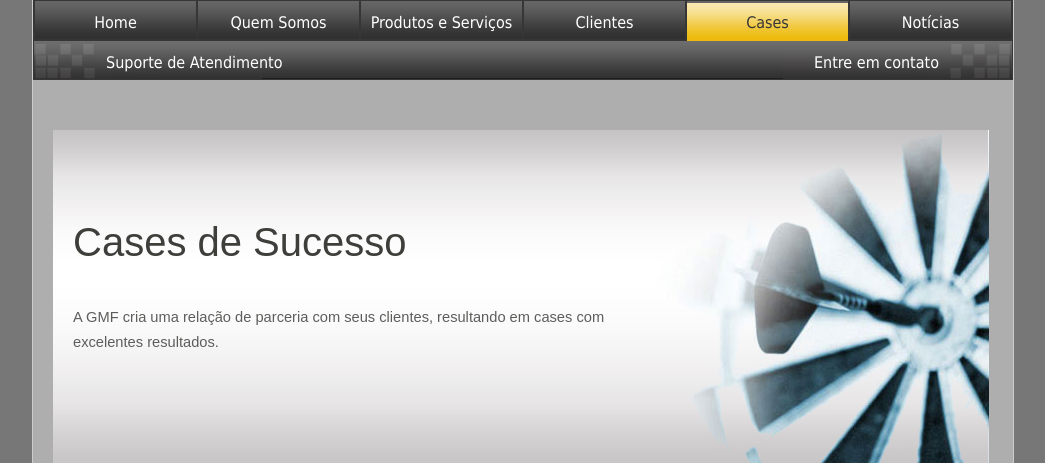
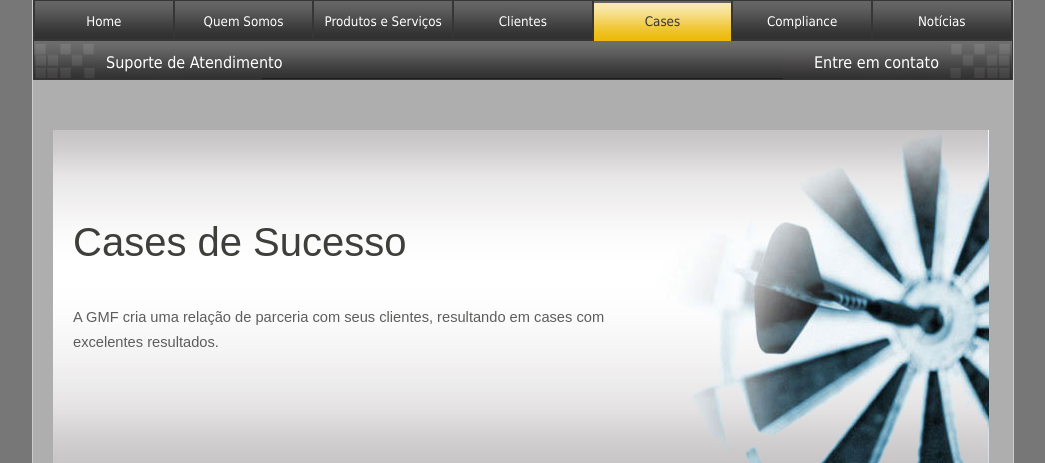
Before and after one commit to claudia/claudia.github.io, a PHP site: page /wip/gmf/cases.html in a window 1280 px wide. Shown: the part 180-643 px from the top of the page, without its empty margins (118-1163 px from the left). Run offline with PHP 8.4, Linux system fonts and the light colour scheme; some libraries are stand-ins or nearby versions.

Commit message:
add compliance item ao menu

```diff
--- a/wip/gmf/cases.html
+++ b/wip/gmf/cases.html
@@ -44,27 +44,25 @@
 <!---------------------------MENU!----------------------->
     	<div id="menus">
     		<div class="menu1">
-           		<div class="menu_btn home"><h4><a href="index.htm">Home</a></h4></div>
-                <div class="menu_btn"><h4><a href="quemsomos.html">Quem Somos</a></h4></div>
-                <div class="menu_btn"><h4><a href="servicos.html">Produtos e Serviços</a></h4></div>
-
-                <div class="menu_btn"><h4><a href="clientes.html">Clientes</a></h4></div>
-                <div class="menu_btn"><h4><a id="ativo" href="cases.html">Cases</a></h4></div>
-                 <div class="menu_btn"><h4><a href="/noticias">Notícias</a></h4></div>
+           		<div class="menu_btn home"><h5><a href="index.htm">Home</a></h5></div>
+                <div class="menu_btn"><h5><a href="quemsomos.html">Quem Somos</a></h5></div>
+                <div class="menu_btn"><h5><a href="servicos.html">Produtos e Serviços</a></h5></div>
+                <div class="menu_btn"><h5><a href="clientes.html">Clientes</a></h5></div>
+                <div class="menu_btn"><h5><a id="ativo" href="cases.html">Cases</a></h5></div>
+								<div class="menu_btn"><h5><a href="compliance.html">Compliance</a></h5></div>
+                <div class="menu_btn"><h5><a href="/noticias">Notícias</a></h5></div>
             </div>
             <div class="menu2">
             	<div class="bg_menu2">
-           			<div class="menu_btn2"><a href="http://www.gmfsaneamento.com.br/atendimento" target="_blank">
-
-                    	<h4>Suporte de Atendimento</h4></a>
+           			<div class="menu_btn2"><h4><a href="http://www.gmfsaneamento.com.br/atendimento" target="_blank">
+                    	Suporte de Atendimento</a></h4>
                     </div>
-                	<div class="menu_btn3"><a href="faleconosco.html">
-                    	<h4>Entre em contato</h4></a>
+                	<div class="menu_btn3"><h4><a href="faleconosco.html">
+                    	Entre em contato</a></h4>
                     </div>
                 </div>
             </div>
         </div>
-
 <!---------------------------CONTENT!----------------------->
         <div id="content">
         	<img src="img/cases2.jpg" align="right" />
--- a/wip/gmf/css/estilo.css
+++ b/wip/gmf/css/estilo.css
@@ -90,7 +90,7 @@ body {
 	background-color:#373636;
 }
 .menu_btn{
-	width:161px/*194px*/;
+	width:137.666px;
 	height:38px;
 	margin:1px;
 	background: url(../img/bg_btn_menu.jpg) repeat-x;
@@ -100,14 +100,14 @@ body {
 	margin-left:2px/*1px*/;
 }
 
-h4{
+h4, h5{
 	line-height:0px;
 	font-family: Tahoma, Geneva, sans-serif;
 	color:#fff;
 	font-weight:500;
 }
 
-.menu_btn h4{
+.menu_btn{
 	text-align:center;
 }
 
@@ -121,13 +121,14 @@ h4{
 }
 
 .menu_btn a{
-	width:161px;/*194px;*/
+	width:100%;
+	display: inline-block;
+	text-align: center;
 	height:38px;
-	float:left;
 	margin-top:-20px;
 	top:50%;
 	position:relative;
-	line-height:40px;
+	line-height:38px;
 }
 .menu_btn a:link, a:visited, a:active{
 	text-decoration:none;
@@ -144,12 +145,12 @@ h4{
 	text-decoration:none;
 	color:#fff;
 }
-.menu_btn2 a:hover h4{
+.menu_btn2 h4 a:hover {
 	text-decoration:none;
 	color:#ffeb07;
 }
 
-.menu_btn3 a:hover h4{
+.menu_btn3 h4 a:hover {
 	text-decoration:none;
 	color:#ffeb07;
 }
```
Also changed, not shown: wip/gmf/clientes.html (+11 -11 lines), wip/gmf/faleconosco.html (+11 -10 lines), wip/gmf/index.htm (+7 -6 lines), wip/gmf/quemsomos.html (+11 -10 lines), wip/gmf/servicos.html (+11 -10 lines).
